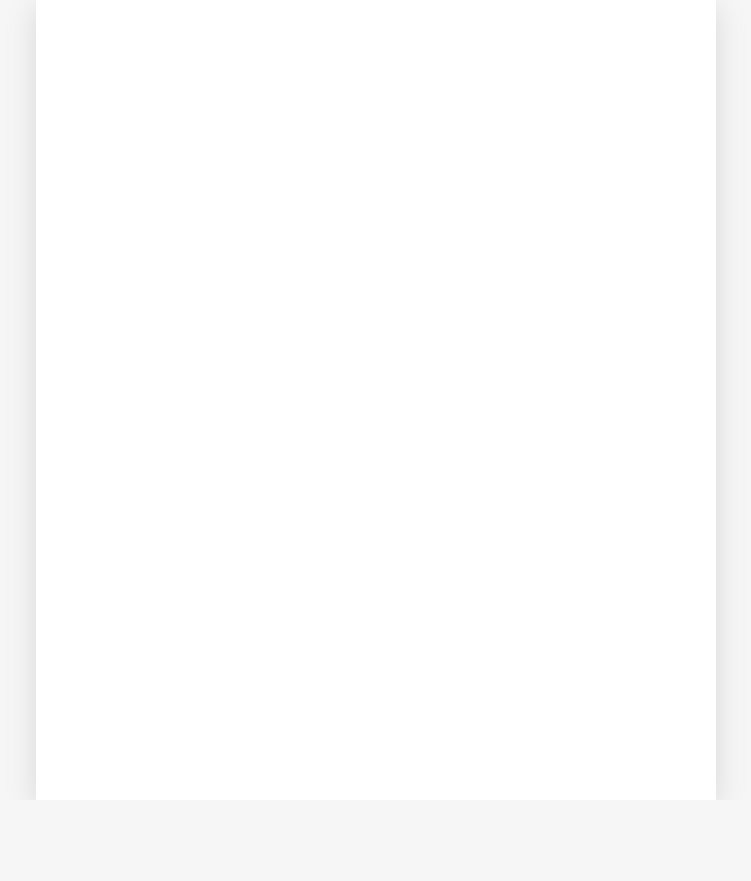
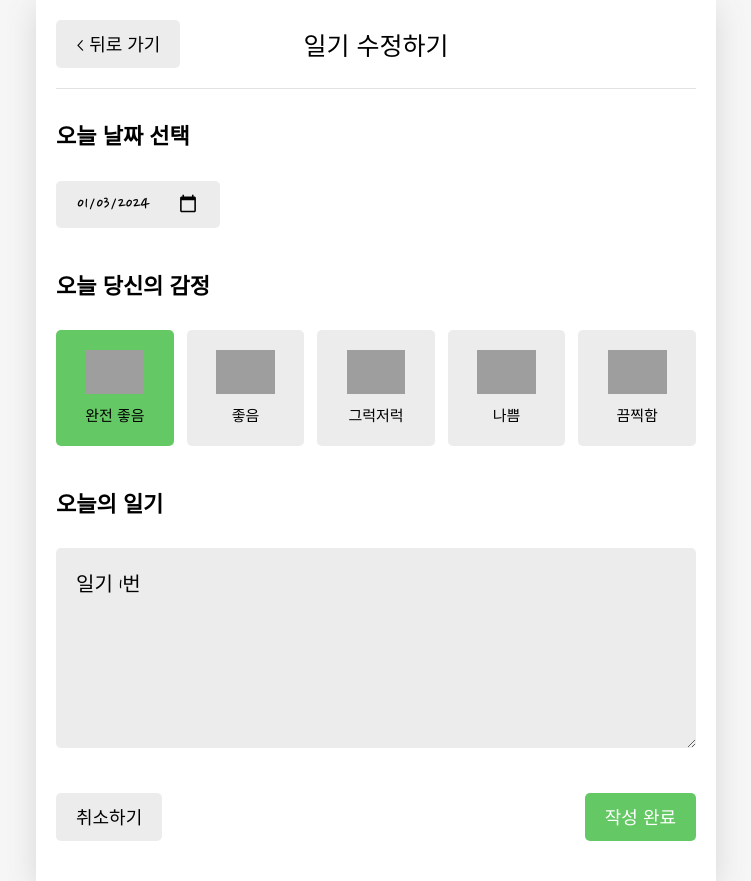
Before and after one commit to Jeongchanyeong/emotiondiary, a React (Create React App) app: page /edit/1 in a window 1280 px wide. Before the commit this address had no page. Shown: the whole page, without its empty margins (264-1015 px from the left). Before the commit the page ends 800 px from the top, so only its background shows below. Built offline with nearby package versions, Linux system fonts and the light colour scheme; grey boxes are pictures that could not be loaded; a web font is replaced by a local one.

Commit message:
Feat/ 일기 수정 로직 구현

```diff
--- a/src/App.js
+++ b/src/App.js
@@ -108,8 +108,8 @@
             <Routes>
               <Route path="/" element={<Home />} />
               <Route path="/new" element={<New />} />
-              <Route path="/edit" element={<Edit />} />
-              <Route path="/diary/" element={<Diary />} />
+              <Route path="/edit/:id" element={<Edit />} />
+              <Route path="/diary/:id" element={<Diary />} />
             </Routes>
           </div>
         </BrowserRouter>
--- a/src/components/DiaryEditor.js
+++ b/src/components/DiaryEditor.js
@@ -1,5 +1,5 @@
 import { useNavigate } from "react-router-dom";
-import { useContext, useRef, useState } from "react";
+import { useContext, useEffect, useRef, useState } from "react";
 
 import MyButton from "./MyButton";
 import MyHeader from "./MyHeader";
@@ -52,34 +52,51 @@
   return `${year}-${month}-${day}`;
 };
 
-const DiaryEditor = () => {
+const DiaryEditor = ({ isEdit, originData }) => {
   const [date, setDate] = useState(getStringDate(new Date()));
   const [emotion, setEmotion] = useState(3);
   const [content, setContent] = useState("");
+  const { onCreate, onEdit } = useContext(DiaryDispatchContext);
 
   const contentRef = useRef();
-
   const navigate = useNavigate();
 
-  const { onCreate } = useContext(DiaryDispatchContext);
+  const handleClickEmote = (emotion) => {
+    setEmotion(emotion);
+  };
 
   const handleSubmit = () => {
     if (content.length < 1) {
       contentRef.current.focus();
       return;
     }
-    onCreate(date, content, emotion);
+    if (
+      window.confirm(
+        isEdit ? "일기를 수정하시겠습니까?" : "새로운 일기를 작성하시겠습니까?"
+      )
+    ) {
+      if (!isEdit) {
+        onCreate(date, content, emotion);
+      } else {
+        onEdit(originData.id, date, content, emotion);
+      }
+    }
     navigate("/", { replace: true });
   };
 
-  const handleClickEmote = (emotion) => {
-    setEmotion(emotion);
-  };
+  // 수정 시 기존에 설정해놓은 값이 유지도되록
+  useEffect(() => {
+    if (isEdit) {
+      setDate(getStringDate(new Date(parseInt(originData.date))));
+      setEmotion(originData.emotion);
+      setContent(originData.content);
+    }
+  }, [isEdit, originData]);
 
   return (
     <div className="DiaryEditor">
       <MyHeader
-        headText={"새 일기 쓰기"}
+        headText={isEdit ? "일기 수정하기 " : "새 일기 쓰기"}
         leftChild={
           <MyButton text={"< 뒤로 가기"} onClick={() => navigate(-1)} />
         }
--- a/src/pages/Edit.js
+++ b/src/pages/Edit.js
@@ -1,8 +1,37 @@
+import { useNavigate, useParams } from "react-router-dom";
+import { useContext, useEffect, useState } from "react";
+import { DiaryStateContext } from "../App";
+import DiaryEditor from "../components/DiaryEditor";
+
 const Edit = () => {
+  // targetDiary를 저장하기 위한 state
+  const [originData, setOriginData] = useState();
+
+  const navigate = useNavigate();
+  const { id } = useParams();
+  const diaryList = useContext(DiaryStateContext);
+
+  useEffect(() => {
+    if (diaryList.length >= 1) {
+      // find 배열 내장함수는 찾아낸 값 자체를 반환한다.
+      // id가 문자열일 수도 있기 때문에 parseInt로 형변환 해준다.
+      const targetDiary = diaryList.find(
+        (it) => parseInt(it.id) === parseInt(id)
+      );
+      console.log(targetDiary);
+
+      // truthy falsy 사용하여 edit의 id가 존재하지 않을 경우엔 home으로 보내주도록 한다.
+      if (targetDiary) {
+        setOriginData(targetDiary);
+      } else {
+        navigate("/", { replace: true });
+      }
+    }
+  }, [id, diaryList]);
+
   return (
     <div>
-      <h1>Edit</h1>
-      <p>이곳은 일기 수정 페이지 입니다.</p>
+      {originData && <DiaryEditor isEdit={true} originData={originData} />}
     </div>
   );
 };
```
